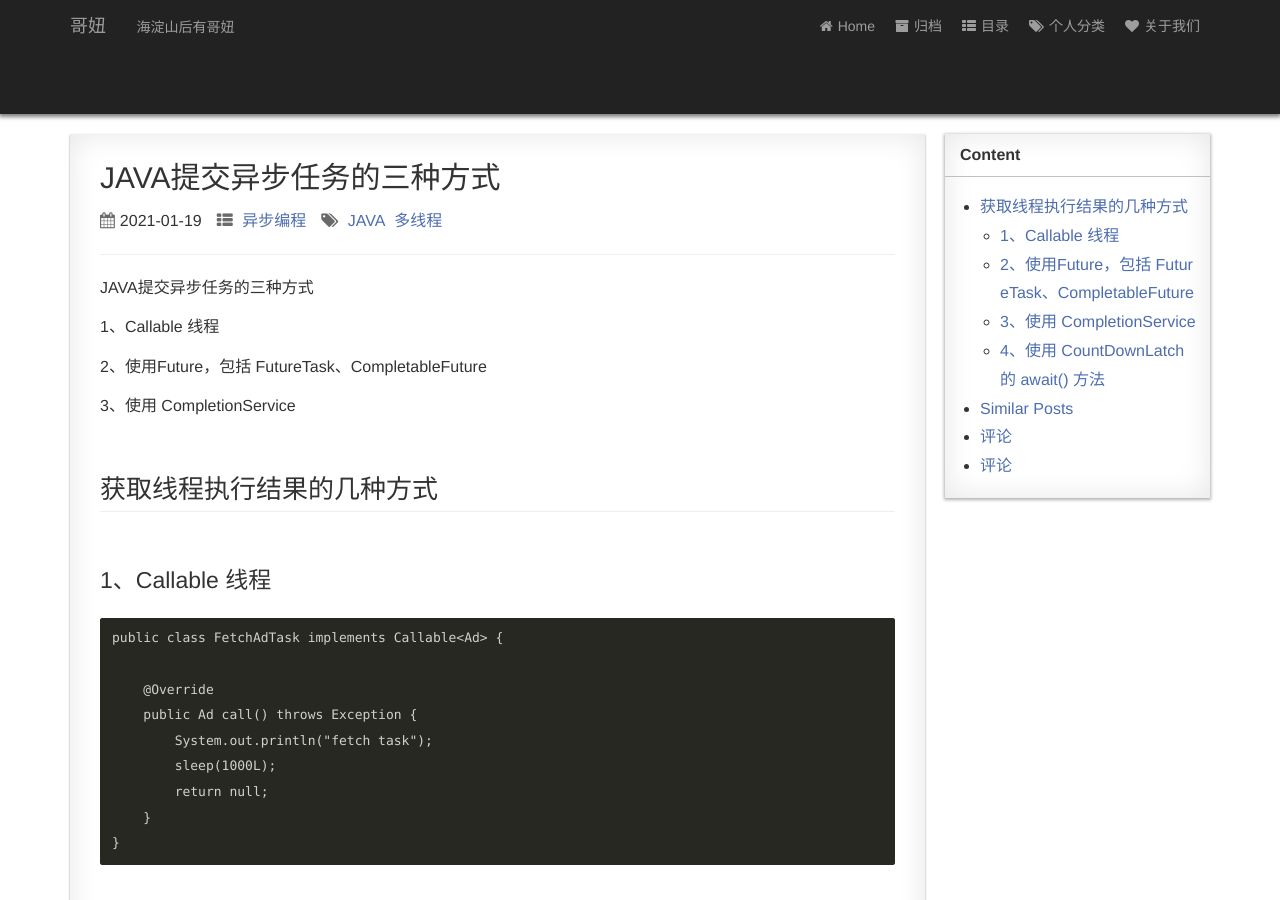
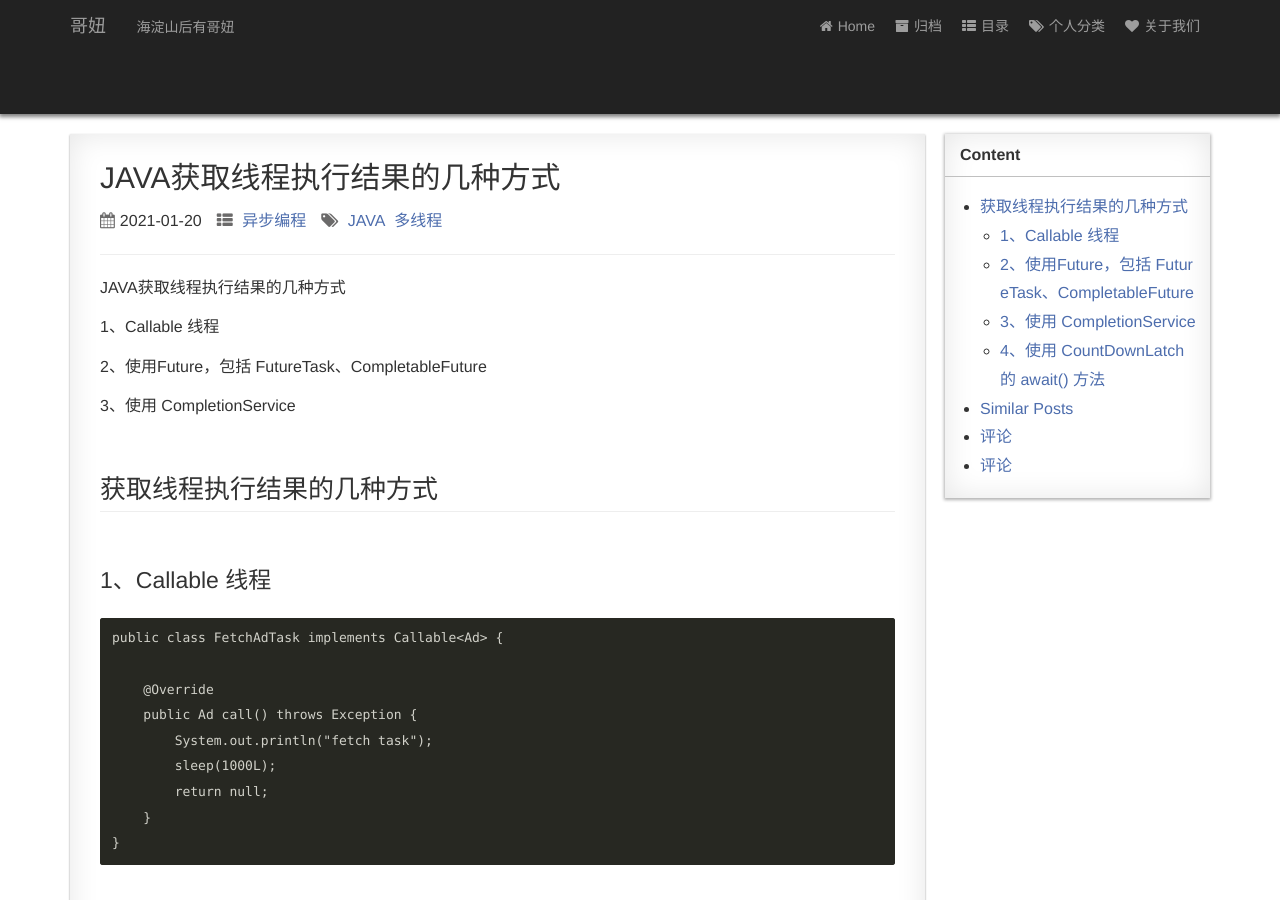
Before and after one commit to prepared48/zhongsb.github.io, a Jekyll site: the page built from _posts/2021-01-20-JAVA获取线程执行结果的几种方式.md, in a window 1280 px wide and 900 px high. Built offline with Jekyll 4.4.1, drawn with Linux system fonts in a browser that asks for light colours; nearby versions of some CDN libraries; comment, search, counter and statistics services are not loaded; a style sheet for code colours, icons or effects is not loaded.

Commit message:
update blog

```diff
--- a/_posts/2021-01-20-JAVA获取线程执行结果的几种方式.md
+++ b/_posts/2021-01-20-JAVA获取线程执行结果的几种方式.md
@@ -1,7 +1,7 @@
 ---
 layout: post
-title:  "JAVA提交异步任务的三种方式"
-date:   2021-01-19 10:47:54
+title:  "JAVA获取线程执行结果的几种方式"
+date:   2021-01-20 10:47:54
 categories: 异步编程
 tags: JAVA 多线程
 mathjax: true
@@ -10,13 +10,17 @@ mathjax: true
 * content
 {:toc}
 
-JAVA提交异步任务的三种方式
+JAVA获取线程执行结果的几种方式
 
 1、Callable 线程
 
 2、使用Future，包括 FutureTask、CompletableFuture
 
 3、使用 CompletionService
+
+
+
+
 
 ## 获取线程执行结果的几种方式
 
```
